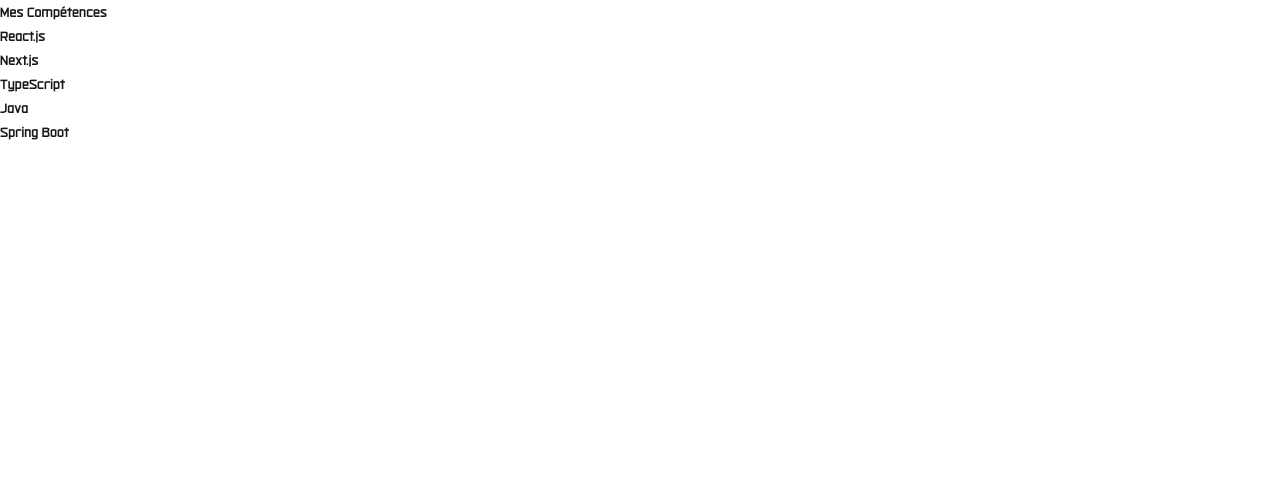
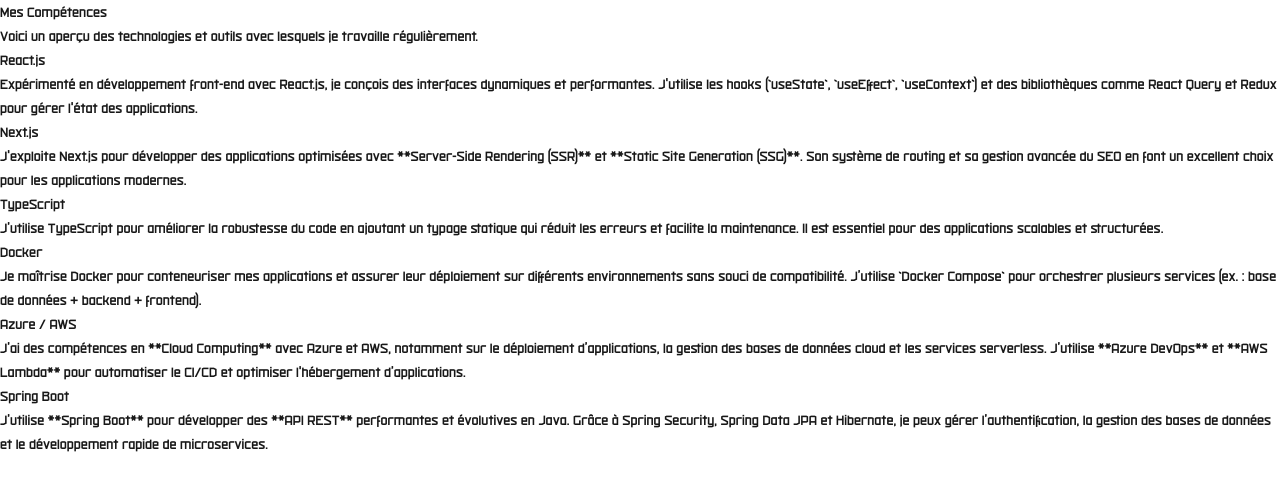
Before and after one commit to RedSnoww12/my-portfolio, a Next.js app: page /portfolio/skills in a window 1280 px wide. Shown: the top 490 px of the page. Built offline with nearby package versions, Linux system fonts and the light colour scheme.

Commit message:
feat(portfolio): enhance skills section with detailed descriptions and update layout

```diff
--- a/src/app/portfolio/about/page.tsx
+++ b/src/app/portfolio/about/page.tsx
@@ -3,7 +3,7 @@
 export default function AboutSection() {
     return (
         <section
-            className="h-screen flex items-center justify-center">
+            className="min-h-screen p-4 flex items-center justify-center">
             <div className="text-center">
                 <AnimatedWrapper>
                     <h1 className="text-5xl sm:text-6xl md:text-8xl font-bold text-white">Bienvenue chez moi !</h1>
--- a/src/app/portfolio/layout.tsx
+++ b/src/app/portfolio/layout.tsx
@@ -2,7 +2,7 @@
 
 export default function PortfolioLayout({ children }: Readonly<{ children: React.ReactNode }>) {
     return (
-        <div className="h-screen w-full overflow-y-scroll no-scrollbar">
+        <div className="w-full no-scrollbar">
             {children}
         </div>
     );
--- a/src/app/portfolio/page.tsx
+++ b/src/app/portfolio/page.tsx
@@ -5,7 +5,7 @@
 
 export default function PortfolioPage() {
     return (
-        <div className="h-screen w-full overflow-y-scroll snap-mandatory snap-y scroll-smooth no-scrollbar">
+        <div className="w-full scroll-smooth no-scrollbar flex-col">
             <AboutSection />
             <SkillsSection />
             <ProjectsSection />
--- a/src/app/portfolio/projects/page.tsx
+++ b/src/app/portfolio/projects/page.tsx
@@ -2,7 +2,7 @@
 
 export default function ProjectsSection() {
     return (
-        <section className="h-screen flex flex-col items-center justify-center">
+        <section className="p-4 flex flex-col items-center justify-center">
             <h2 className="text-6xl font-bold">Mes Projets</h2>
             <div className="mt-6 grid grid-cols-1 sm:grid-cols-2 gap-4 sm:gap-8">
                 <div className="max-w-sm sm:max-w-md bg-foreground rounded flex-col items-center justify-center text-background text-center p-4 shadow shadow-foreground">
--- a/src/app/portfolio/skills/page.tsx
+++ b/src/app/portfolio/skills/page.tsx
@@ -1,15 +1,61 @@
 export default function SkillsSection() {
     return (
-        <section className="h-screen flex items-center justify-center">
-            <div className="text-center">
+        <section className="p-4 flex items-center justify-center bg-gray-900 text-white px-6">
+            <div className="max-w-3xl text-center">
                 <h2 className="text-4xl font-bold">Mes Compétences</h2>
-                <ul className="mt-6 space-y-3">
-                    <li>React.js</li>
-                    <li>Next.js</li>
-                    <li>TypeScript</li>
-                    <li>Java</li>
-                    <li>Spring Boot</li>
-                </ul>
+                <p className="mt-4 text-lg text-gray-300">
+                    Voici un aperçu des technologies et outils avec lesquels je travaille régulièrement.
+                </p>
+
+                <div className="mt-8 space-y-6 text-left">
+                    <div>
+                        <h3 className="text-2xl font-semibold text-blue-400">React.js</h3>
+                        <p className="mt-2 text-gray-300">
+                            Expérimenté en développement front-end avec React.js, je conçois des interfaces dynamiques et performantes.
+                            J'utilise les hooks (`useState`, `useEffect`, `useContext`) et des bibliothèques comme React Query et Redux pour gérer l'état des applications.
+                        </p>
+                    </div>
+
+                    <div>
+                        <h3 className="text-2xl font-semibold text-blue-400">Next.js</h3>
+                        <p className="mt-2 text-gray-300">
+                            J'exploite Next.js pour développer des applications optimisées avec **Server-Side Rendering (SSR)** et **Static Site Generation (SSG)**.
+                            Son système de routing et sa gestion avancée du SEO en font un excellent choix pour les applications modernes.
+                        </p>
+                    </div>
+
+                    <div>
+                        <h3 className="text-2xl font-semibold text-blue-400">TypeScript</h3>
+                        <p className="mt-2 text-gray-300">
+                            J’utilise TypeScript pour améliorer la robustesse du code en ajoutant un typage statique qui réduit les erreurs et facilite la maintenance.
+                            Il est essentiel pour des applications scalables et structurées.
+                        </p>
+                    </div>
+
+                    <div>
+                        <h3 className="text-2xl font-semibold text-blue-400">Docker</h3>
+                        <p className="mt-2 text-gray-300">
+                            Je maîtrise Docker pour conteneuriser mes applications et assurer leur déploiement sur différents environnements sans souci de compatibilité.
+                            J’utilise `Docker Compose` pour orchestrer plusieurs services (ex. : base de données + backend + frontend).
+                        </p>
+                    </div>
+
+                    <div>
+                        <h3 className="text-2xl font-semibold text-blue-400">Azure / AWS</h3>
+                        <p className="mt-2 text-gray-300">
+                            J’ai des compétences en **Cloud Computing** avec Azure et AWS, notamment sur le déploiement d’applications, la gestion des bases de données cloud et les services serverless.
+                            J’utilise **Azure DevOps** et **AWS Lambda** pour automatiser le CI/CD et optimiser l'hébergement d’applications.
+                        </p>
+                    </div>
+
+                    <div>
+                        <h3 className="text-2xl font-semibold text-blue-400">Spring Boot</h3>
+                        <p className="mt-2 text-gray-300">
+                            J’utilise **Spring Boot** pour développer des **API REST** performantes et évolutives en Java.
+                            Grâce à Spring Security, Spring Data JPA et Hibernate, je peux gérer l’authentification, la gestion des bases de données et le développement rapide de microservices.
+                        </p>
+                    </div>
+                </div>
             </div>
         </section>
     );
```
Also changed, not shown: src/app/main/page.tsx (deleted, +0 -13 lines), src/app/portfolio/contact/page.tsx (+4 -4 lines), public/LinkedIn-Icon-Logo.wine.svg (added).
